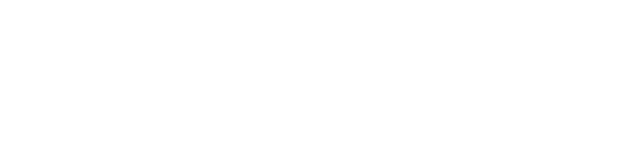
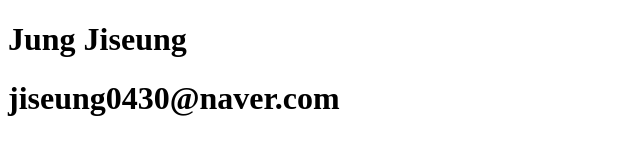
Before and after one commit to jiseung-jung/MyWeb, a plain HTML site: page WebContent/index.html in a window 1280 px wide. Shown: the whole page, without its empty margins (0-640 px from the left). Drawn offline with Linux system fonts and the light colour scheme.

Commit message:
Add name

```diff
--- a/WebContent/index.html
+++ b/WebContent/index.html
@@ -6,5 +6,8 @@
 </head>
 <body>
 
+	<h1>Jung Jiseung</h1>
+	<h1>jiseung0430@naver.com</h1>
+
 </body>
 </html>
```
